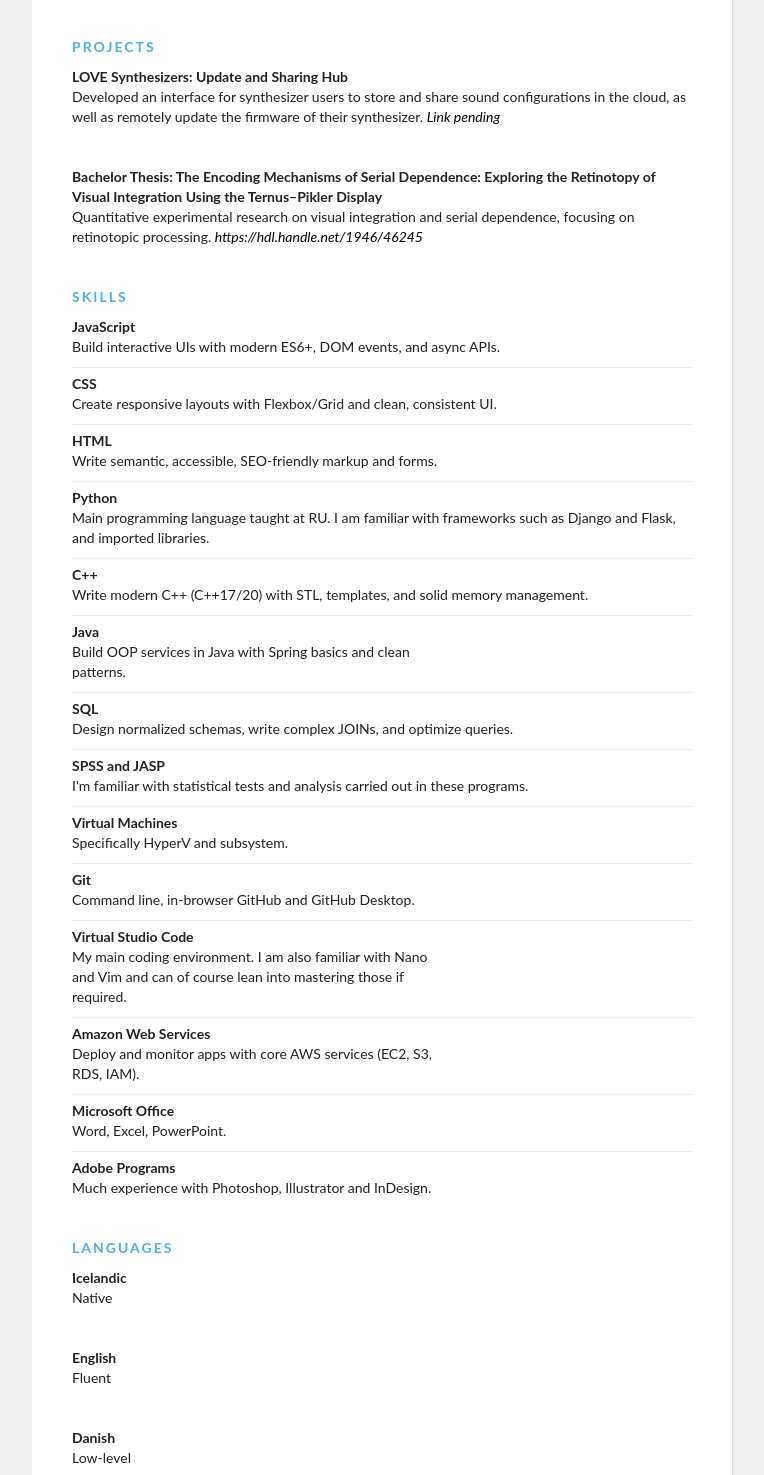
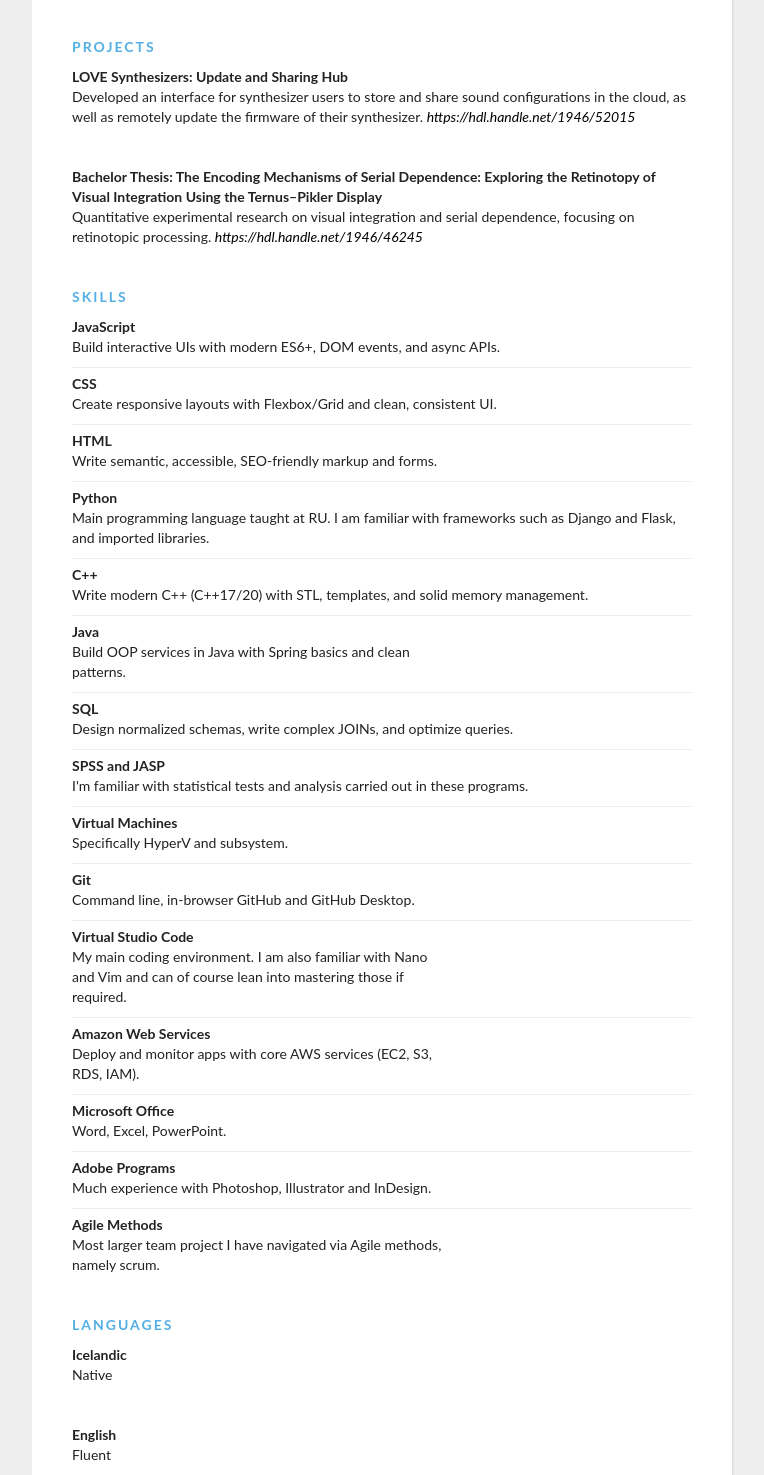
Before and after one commit to Hawkurit/Curriculum-Vitae, a plain HTML site: page index.html in a window 1280 px wide. Shown: the part 1339-2814 px from the top of the page, without its empty margins (258-1022 px from the left). Drawn offline with Linux system fonts and the light colour scheme.

Commit message:
add LOVE link and scrum

```diff
--- a/index.html
+++ b/index.html
@@ -260,6 +260,12 @@
               <div class="text" data-i18n="skill_adobe_desc"></div>
             </div>
           </div>
+          <div class="skills__item">
+            <div class="left">
+              <div class="name" data-i18n="skill_agile_name"></div>
+              <div class="text" data-i18n="skill_agile_desc"></div>
+            </div>
+          </div>
         </div>
         <div class="section">
           <div class="section__title" data-i18n="title_languages">
@@ -362,7 +368,7 @@
             proj1_title: "LOVE Synthesizers: Update and Sharing Hub",
             proj1_desc:
               "Developed an interface for synthesizer users to store and share sound configurations in the cloud, as well as remotely update the firmware of their synthesizer.",
-            proj1_link_label: "Link pending",
+            proj1_link_label: "https://hdl.handle.net/1946/52015",
             proj2_title:
               "Bachelor Thesis: The Encoding Mechanisms of Serial Dependence: Exploring the Retinotopy of Visual Integration Using the Ternus–Pikler Display",
             proj2_desc:
@@ -407,6 +413,8 @@
             skill_adobe_name: "Adobe Programs",
             skill_adobe_desc:
               "Much experience with Photoshop, Illustrator and InDesign.",
+            skill_agile_name: "Agile Methods",
+            skill_agile_desc: "Most larger team project I have navigated via Agile methods, namely scrum.",
             lang_is_name: "Icelandic",
             lang_is_level: "Native",
             lang_en_name: "English",
@@ -480,7 +488,7 @@
             proj1_title: "LOVE Synthesizers: Update and Sharing Hub",
             proj1_desc:
               "Hannaði viðmót fyrir eigendur hljóðgervla til að vista og deila hljóðstillingum á skýi og uppfæra vélbúnaðarhugbúnað (firmware) á netinu.",
-            proj1_link_label: "Tengill kemur síðar",
+            proj1_link_label: "https://hdl.handle.net/1946/52015",
             proj2_title:
               "BSc-ritgerð: The Encoding Mechanisms of Serial Dependence: Exploring the Retinotopy of Visual Integration Using the Ternus–Pikler Display",
             proj2_desc:
@@ -525,6 +533,9 @@
             skill_adobe_name: "Adobe forrit",
             skill_adobe_desc:
               "Mikil reynsla af Photoshop, Illustrator og InDesign.",
+            skill_agile_name: "Agile aðferðir",
+            skill_agile_desc:
+              "Flest stærri teymisverkefni sem ég hef unnið í voru unnin eftir Agile aðferðum, þá aðallega Scrum.",
             lang_is_name: "Íslenska",
             lang_is_level: "Móðurmál",
             lang_en_name: "Enska",
```
